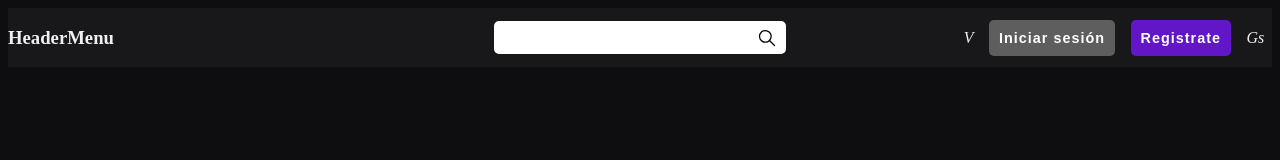
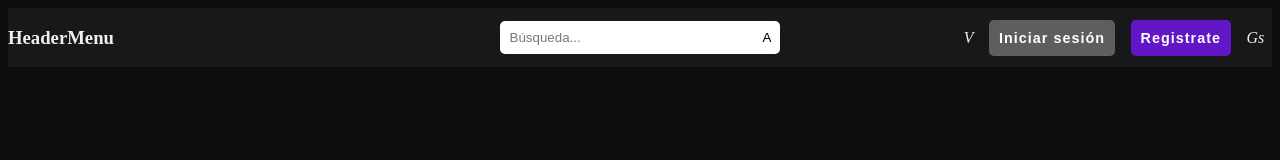
Before and after one commit to jenri019/twitch-replication, a React (Create React App) app: page / in a window 1280 px wide. Shown: the top 160 px of the page. Built offline with nearby package versions, Linux system fonts and the light colour scheme.

Commit message:
Adding state to searchbar

```diff
--- a/src/components/header/HeaderSearchbar.jsx
+++ b/src/components/header/HeaderSearchbar.jsx
@@ -1,6 +1,37 @@
-import React from 'react'
+import React, { useState } from 'react';
 import styled from 'styled-components'
 
+export const HeaderSearchbar = () => {
+
+  const [inputValue, setInputValue] = useState('Búsqueda...');
+
+  const handleInputChange = (e) => {
+      setInputValue(e.target.value);
+  }
+
+  const handleSubmit = (e) => {
+      e.preventDefault();
+      if(inputValue.trim().length > 0) {
+          setInputValue('');
+      }
+  }
+
+  return (
+    <StyledDiv>
+      <StyledForm action="" onSubmit={handleSubmit}>
+        <StyledInput
+          type="text"
+          value={inputValue}
+          onChange={handleInputChange}
+        />
+        <SubmitButton>A
+        </SubmitButton>
+      </StyledForm>
+    </StyledDiv>
+  )
+}
+
+//Setting styles to components
 const StyledDiv = styled.div`
   align-items: center;
   display: flex;
@@ -33,20 +64,3 @@ const SubmitButton = styled.button`
   display: flex;
   justify-content: center;
 `;
-
-export const HeaderSearchbar = () => {
-  return (
-    <StyledDiv>
-      <StyledForm action="">
-        <StyledInput type="text" />
-        <SubmitButton>
-          <svg xmlns="http://www.w3.org/2000/svg" class="icon icon-tabler icon-tabler-search" width="20" height="20" viewBox="0 0 24 24" stroke-width="1.5" stroke="#000000" fill="none" stroke-linecap="round" stroke-linejoin="round">
-            <path stroke="none" d="M0 0h24v24H0z" fill="none"/>
-            <circle cx="10" cy="10" r="7" />
-            <line x1="21" y1="21" x2="15" y2="15" />
-          </svg>
-        </SubmitButton>
-      </StyledForm>
-    </StyledDiv>
-  )
-}
```
